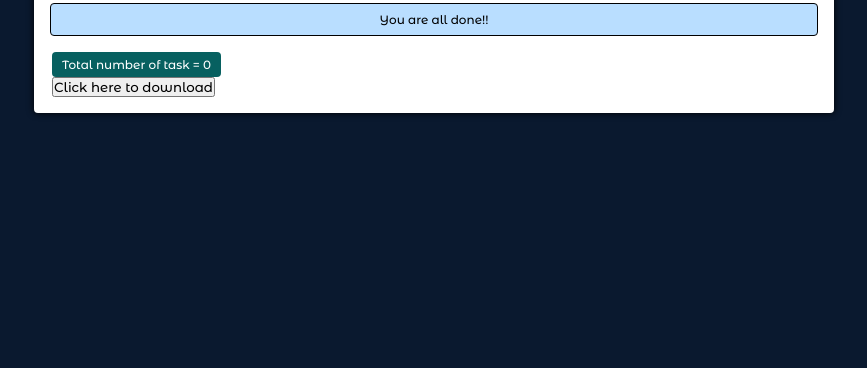
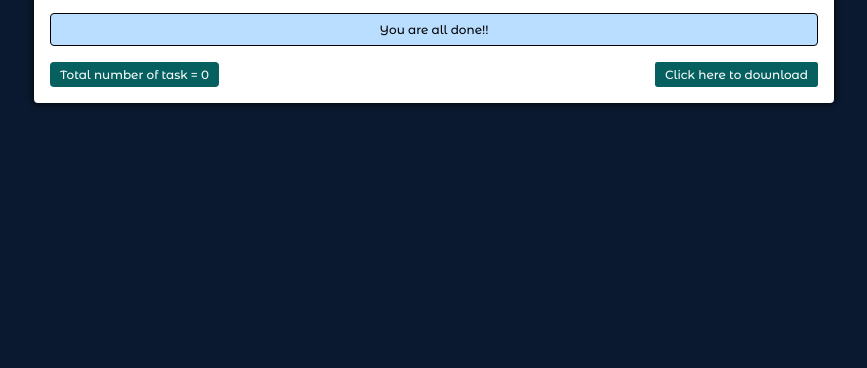
Before and after one commit to Satyam-nitp/ToDoList_Project, a plain HTML site: page index.html in a window 1280 px wide. Shown: the part 432-800 px from the top of the page, without its empty margins (206-1073 px from the left). Drawn offline with nearby package versions, Linux system fonts and the light colour scheme.

Commit message:
Update style.css
New feature added

```diff
--- a/style.css
+++ b/style.css
@@ -65,7 +65,6 @@
   background-color: rgb(7, 96, 96);
   font-size: 0.75rem;
   text-align: center;
-  margin-right: 595px;
 }
 
 .task{
@@ -137,3 +136,23 @@ input{
   opacity: 1;
   transform: scale(1);
 }
+
+.footer{
+  display: flex;
+  justify-content: space-between;
+  align-items: center;
+  width: 100%;
+  /* border: 2px solid red; */
+}
+
+#download{
+  width: max-content;
+  border-radius: 0.15rem;
+  padding: 5px 10px;
+  color: white;
+  background-color: rgb(7, 96, 96);
+  font-size: 0.75rem;
+  text-align: center;
+  border: none;
+  cursor: pointer;
+}
```
